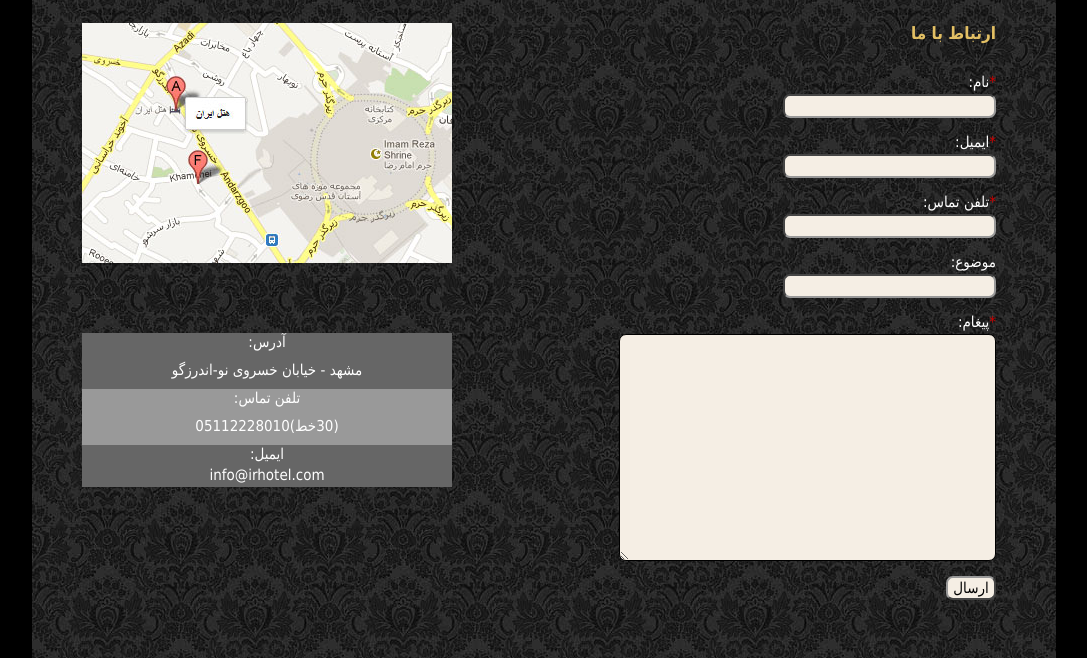
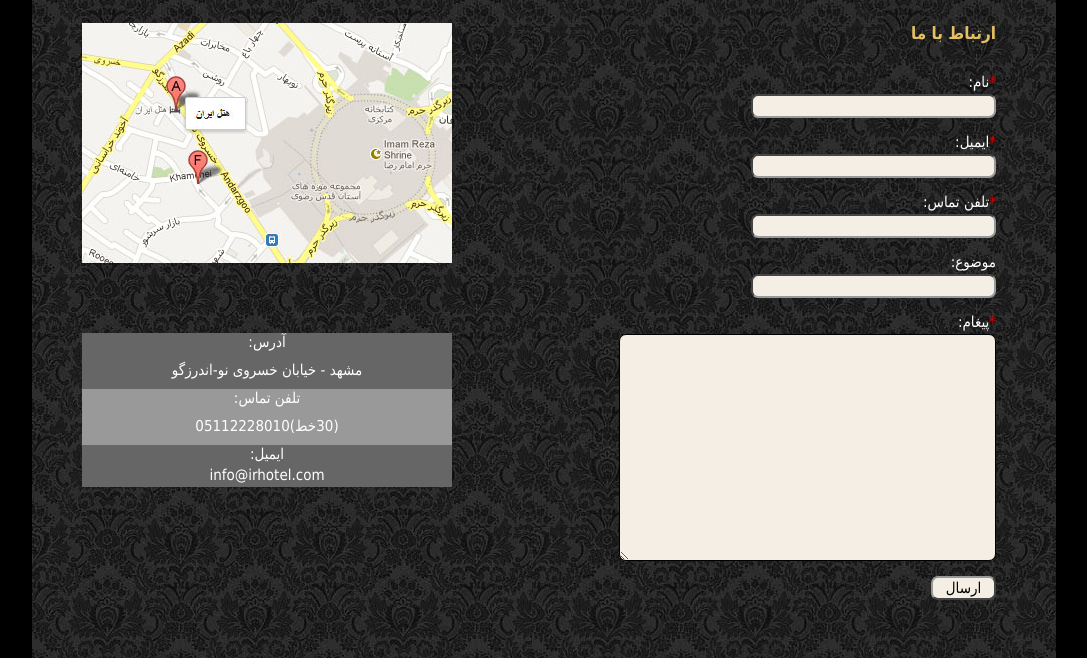
Before and after one commit to 1Tuts/iran-hotelma.ir-w2-project, a plain HTML site: page hoteliranma/contact us.html in a window 1280 px wide. Shown: the part 142-800 px from the top of the page, without its empty margins (96-1183 px from the left). Drawn offline with Linux system fonts and the light colour scheme.

Commit message:
chete to??? :(

```diff
--- a/hoteliranma/contact us.html
+++ b/hoteliranma/contact us.html
@@ -46,13 +46,13 @@
         <div class="message">
         	<h3 id="contact">ارتباط با ما</h3>
           	<form action="#" method="post" >
-            <p><span>*</span>نام:</p><input type="text" name="fname" size="24px" maxlength="20"/>
+            <p><span>*</span>نام:</p><input type="text" name="fname" size="28px" maxlength="20"/>
 
-            <p> <span>*</span>ایمیل:</p><input type="text" name="fname" size="24px" maxlength="30" />
+            <p> <span>*</span>ایمیل:</p><input type="text" name="fname" size="28px" maxlength="30" />
 
-            <p><span>*</span>تلفن تماس:</p><input type="text" name="fname" size="24px" />
+            <p><span>*</span>تلفن تماس:</p><input type="text" name="fname" size="28px" />
 
-            <p>موضوع:</p><input type="text" name="fname" size="24px" />
+            <p>موضوع:</p><input type="text" name="fname" size="28px" />
 
            <p><span>*</span>پیغام:</p><textarea rows="15" cols="45" ></textarea>
            <input type="button" value="ارسال" class="send"/>
--- a/hoteliranma/css/css.css
+++ b/hoteliranma/css/css.css
@@ -567,7 +567,7 @@ p.tell{
 input.send{
 	font-size:15px;
 	font-family:Tahoma, Geneva, sans-serif;
-	width:50px;
+	width:65px;
 	height:24px;
 	}
 input:hover{
```
